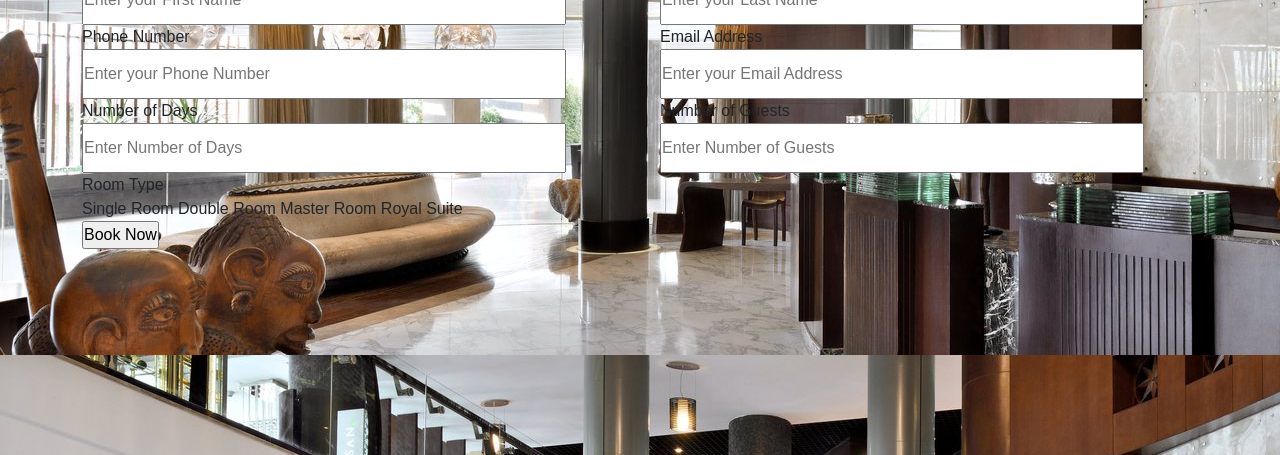
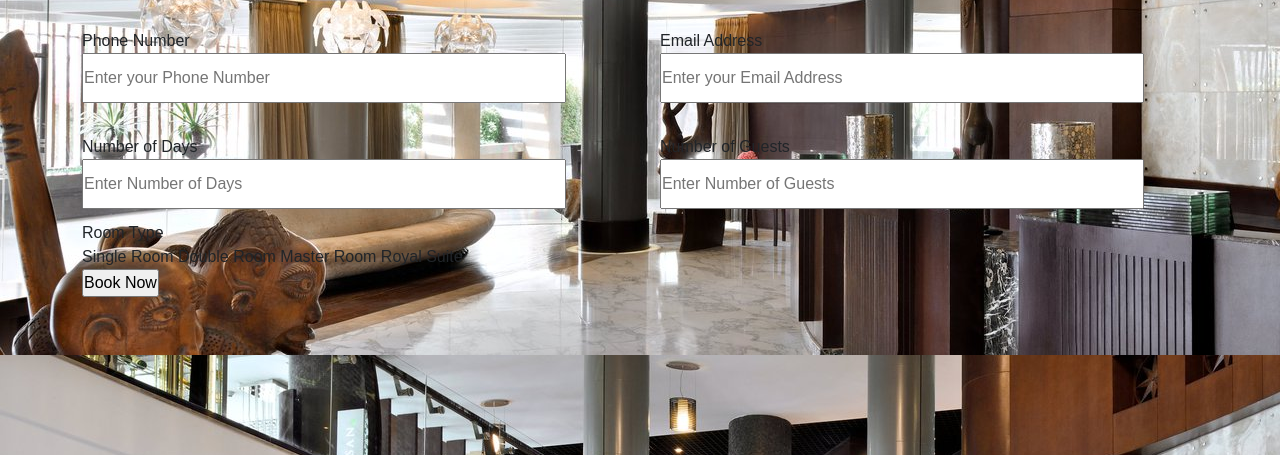
Before and after one commit to ayuhersi/Resort-Website, a plain HTML site: page booking.html in a window 1280 px wide. Shown: the part 345-800 px from the top of the page. Drawn offline with nearby package versions, Linux system fonts and the light colour scheme.

Commit message:
changed margin

```diff
--- a/booking.css
+++ b/booking.css
@@ -32,8 +32,12 @@ border-radius: 5px;
 }
 form .user-details .input-box{
     width: calc(100% / 2 - 20px);
+    margin: 20px 0 12px 0;
 }
 .user-details .input-box input{
     height: 50px;
     width: 90%;
 }
+.user-details .input-box .details{
+    font-weight: 500;
+}
```
